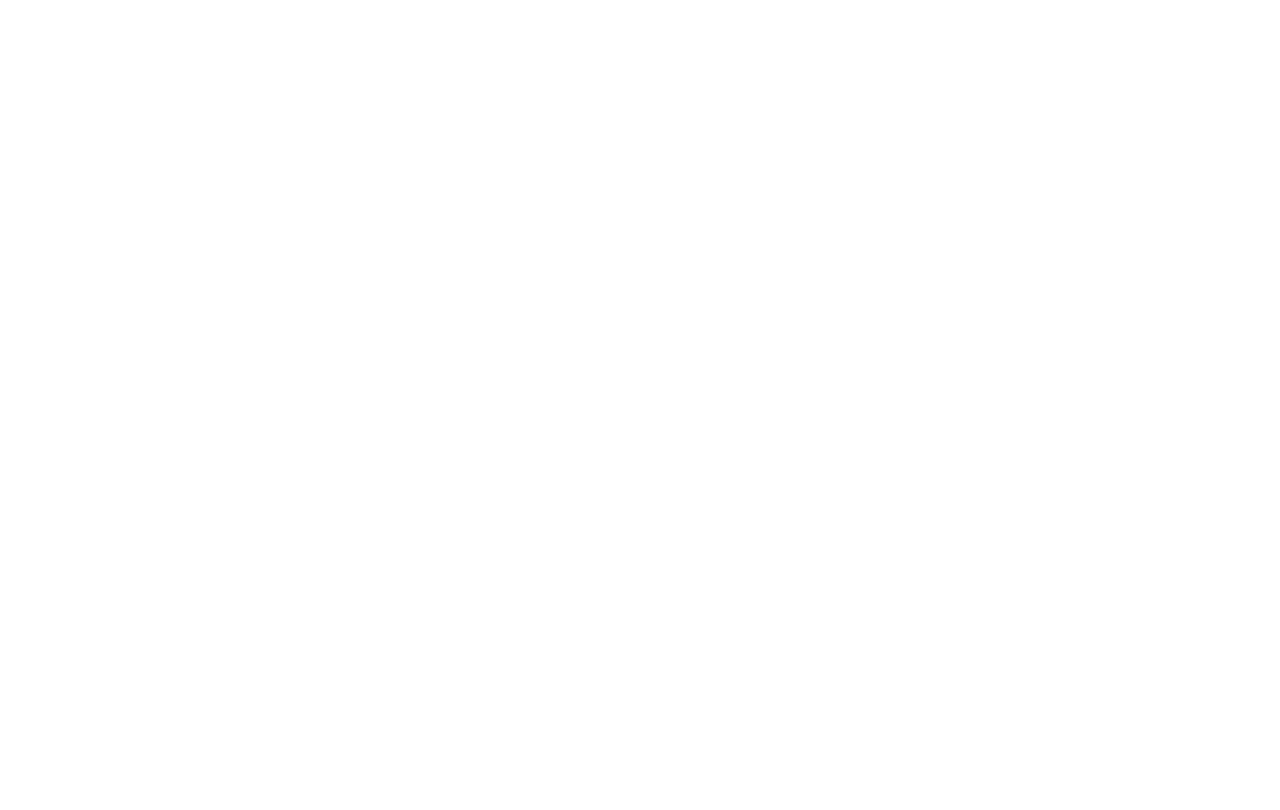
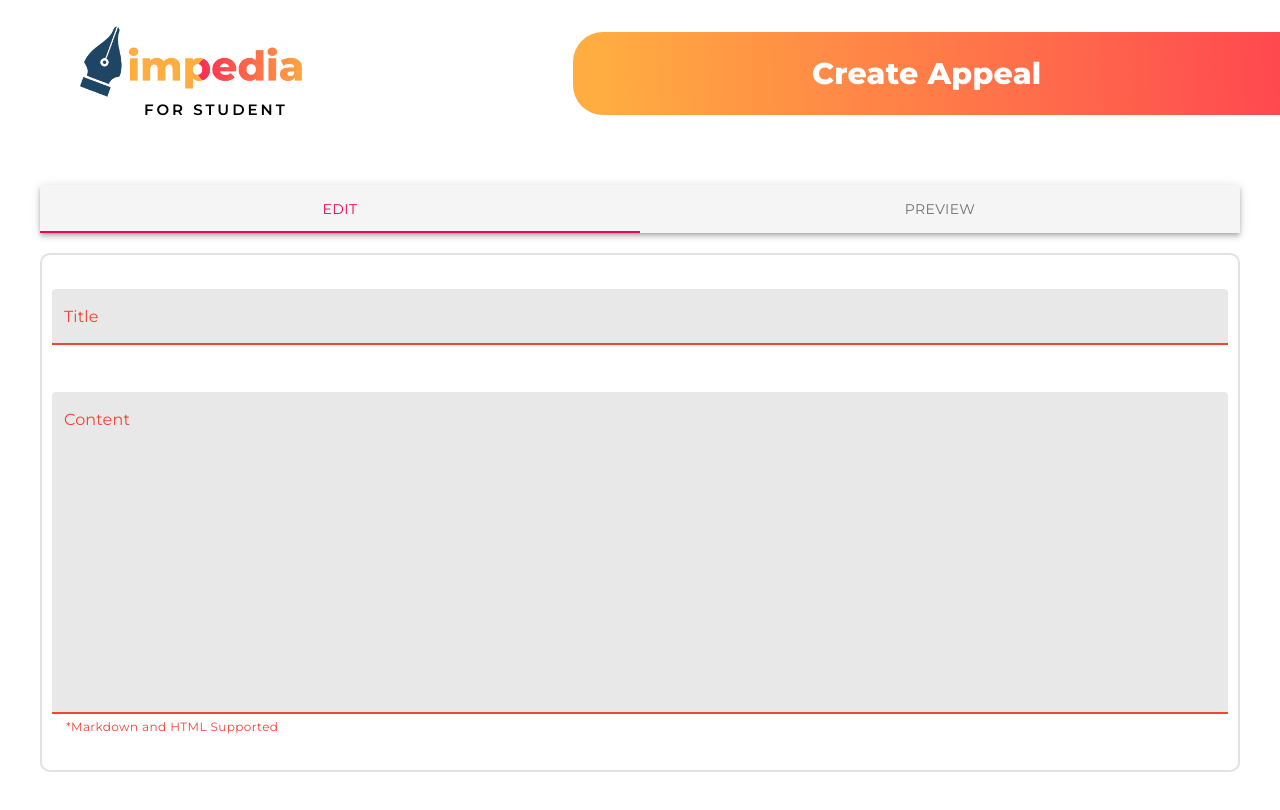
Before and after one commit to garvitchittora/Impedia, a React (Create React App) app in the folder frontend/impedia/: page /appeals/create in a window 1280 px wide. Shown: the top 810 px of the page. Built offline with nearby package versions, Linux system fonts and the light colour scheme.

Commit message:
create appeal with md support

```diff
--- a/frontend/impedia/package.json
+++ b/frontend/impedia/package.json
@@ -12,8 +12,10 @@
     "axios": "^0.21.1",
     "react": "^17.0.1",
     "react-dom": "^17.0.1",
+    "react-markdown": "^5.0.3",
     "react-router-dom": "^5.2.0",
     "react-scripts": "4.0.3",
+    "remark-gfm": "^1.0.0",
     "web-vitals": "^1.0.1"
   },
   "scripts": {
--- a/frontend/impedia/src/App.js
+++ b/frontend/impedia/src/App.js
@@ -8,6 +8,7 @@
 import Dashboard from './components/Admin/Dashboard/Dashboard';
 import ChangeDomain from './components/Admin/ChangeDomain';
 import AddAuthority from './components/Admin/AddAuthority';
+import CreateAppeal from './components/Student/CreateAppeal';
 
 function App() {
   return (
@@ -21,6 +22,7 @@
           <Route exact path="/admin/dashboard" component={Dashboard} />
           <Route exact path="/admin/ChangeDomain" component={ChangeDomain} />
           <Route exact path="/admin/AddAuthority" component={AddAuthority} />
+          <Route exact path="/appeals/create" component={CreateAppeal} />
         </Switch>
       </BrowserRouter>
     </>
--- a/frontend/impedia/src/components/Admin/AddAuthority.js
+++ b/frontend/impedia/src/components/Admin/AddAuthority.js
@@ -11,7 +11,7 @@
 import axios from 'axios';
 import ImpediaLogo from '../../assets/Logo-Impedia.png';
 import DomainPic from '../../assets/Admin/addAuthoritiesPage.svg';
-import domainIcon from '../../assets/Admin/domainIcon.svg';
+import addAuthIcon from '../../assets/Admin/addAuth.svg';
 import TopBar from '../TopBar/TopBar';
 
 
@@ -130,14 +130,14 @@
     return (
         <>
             <div className={classes.setDomainPage}>
-                <TopBar useCase="Add Authority" />
+                <TopBar useCase="Add Authority" actor="ADMIN"/>
 
                 <div className={classes.Domainbody}>
                     <div className={classes.domainArea}>
                         <div className={classes.formWrapper}>
                             <div className={classes.domainTextArea}>
                                 <div className={classes.icon} >
-                                    <img src={domainIcon} alt="doamin" className={classes.domainIcon} />
+                                    <img src={addAuthIcon} alt="doamin" className={classes.domainIcon} />
                                 </div>
                                     <TextField
                                         error
--- a/frontend/impedia/src/components/Admin/ChangeDomain.js
+++ b/frontend/impedia/src/components/Admin/ChangeDomain.js
@@ -132,7 +132,7 @@
     return (
         <>
             <div className={classes.setDomainPage}>
-                <TopBar useCase="Set Domain" />
+                <TopBar useCase="Set Domain" actor="ADMIN" />
 
                 <div className={classes.Domainbody}>
                     <div className={classes.domainArea}>
--- /dev/null
+++ b/frontend/impedia/src/components/Student/CreateAppeal.js
@@ -0,0 +1,140 @@
+import React from 'react';
+import {
+    makeStyles,
+    TextField,
+    Tabs,
+    Tab,
+    AppBar,
+    Typography
+} from '@material-ui/core';
+import axios from 'axios';
+import TopBar from '../TopBar/TopBar';
+import ReactMarkdown from 'react-markdown/with-html';
+// const gfm = require('remark-gfm')
+import gfm from 'remark-gfm';
+
+
+const useStyles = makeStyles(theme => ({
+    createAppealPage:{
+        margin:"2% 0"
+    },
+    editor:{
+        width:"95vw",
+        maxWidth:"1200px",
+        margin:"5% auto",
+    },
+    markdownEditor:{
+        marginTop:"20px",
+        border:" 2px solid #E2E2E2",
+        borderRadius: "10px",
+        padding: "10px"
+    },
+    inputs:{
+        margin:"2% 0"
+    },
+    previewMD:{
+        marginTop:"20px",
+        border:" 2px solid #E2E2E2",
+        borderRadius: "10px",
+        padding: "10px"
+    },
+    previewTitle:{
+        fontWeight:"600",
+        fontSize:"35px"
+    }
+}));
+
+const CreateAppeal = () => {
+    const classes = useStyles();
+
+    const [newAppeal, setNewAppeal] = React.useState({
+        title:"",
+        content:""
+    })
+    const [value, setValue] = React.useState(0);
+
+    const handleChange = (event, newValue) => {
+      setValue(newValue);
+    };
+
+    const handleChangeIndex = (index) => {
+      setValue(index);
+    };
+
+    const handleAppealChange = (e) => {
+        if(e.target.id==="appeal-title"){
+            setNewAppeal((prev)=> ({
+                ...prev,
+                title: e.target.value
+            }))
+        }
+        if(e.target.id==="appeal-content"){
+            setNewAppeal((prev)=> ({
+                ...prev,
+                content: e.target.value
+            }))
+        }
+    }
+    return (
+        <>
+           <div className={classes.createAppealPage} >
+               <TopBar actor="STUDENT" useCase="Create Appeal" />
+
+           <div className={classes.editor} >
+           <AppBar position="static" color="default">
+                <Tabs
+                value={value}
+                onChange={handleChange}
+                indicatorColor="secondary"
+                textColor="secondary"
+                variant="fullWidth"
+                aria-label="full width tabs example"
+                >
+                <Tab label="Edit" />
+                <Tab label="Preview" />
+                </Tabs>
+            </AppBar>
+                {value === 0 && (
+                    <div className={classes.markdownEditor}>
+                        <TextField
+                            error
+                            variant="filled"
+                            id="appeal-title"
+                            label="Title"
+                            value={newAppeal.title}
+                            onChange={handleAppealChange}
+                            fullWidth
+                            className={classes.inputs}
+                        />
+
+                        <TextField
+                            error
+                            variant="filled"
+                            id="appeal-content"
+                            label="Content"
+                            multiline
+                            rows={15}
+                            value={newAppeal.content}
+                            onChange={handleAppealChange}
+                            fullWidth
+                            className={classes.inputs}
+                            helperText="*Markdown and HTML Supported"
+                        />
+                    </div>
+                )}
+                {value === 1 && (
+                    <div className={classes.previewMD}>
+                        <Typography className={classes.previewTitle}>
+                            {newAppeal.title}
+                        </Typography>
+                        <ReactMarkdown plugins={[gfm]} allowDangerousHtml children={newAppeal.content} />
+                    </div>
+                )}
+           </div>
+
+           </div>
+        </>
+    )
+}
+
+export default CreateAppeal;
--- a/frontend/impedia/src/components/TopBar/TopBar.js
+++ b/frontend/impedia/src/components/TopBar/TopBar.js
@@ -64,7 +64,7 @@
                     <div className={classes.logo}>
                         <img className={classes.logoImg} src={ImpediaLogo} alt="Impedia Logo" />
                         <Typography className={classes.logoSubtext}>
-                            FOR ADMIN
+                            FOR {props.actor}
                         </Typography>
                     </div>
 
```
Also changed, not shown: 1 other file (tests, documents, lock files or other folders).
